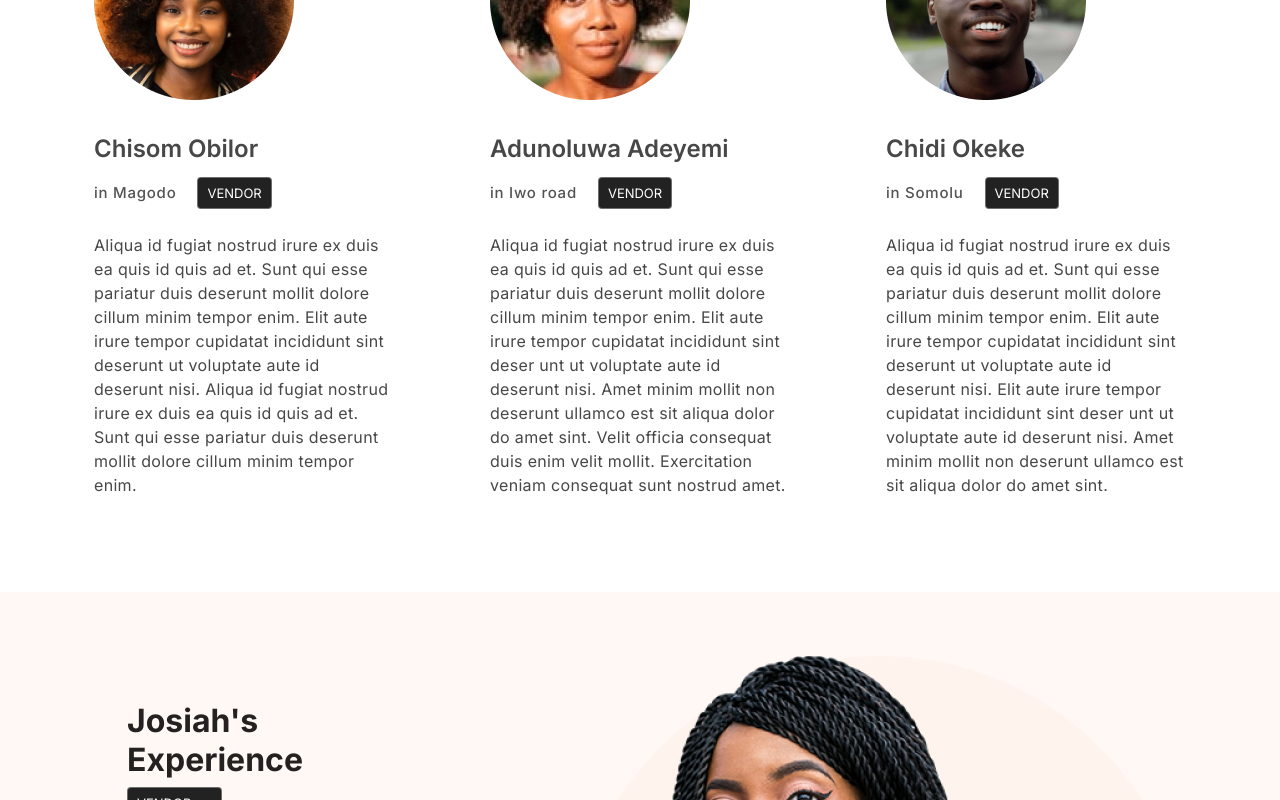
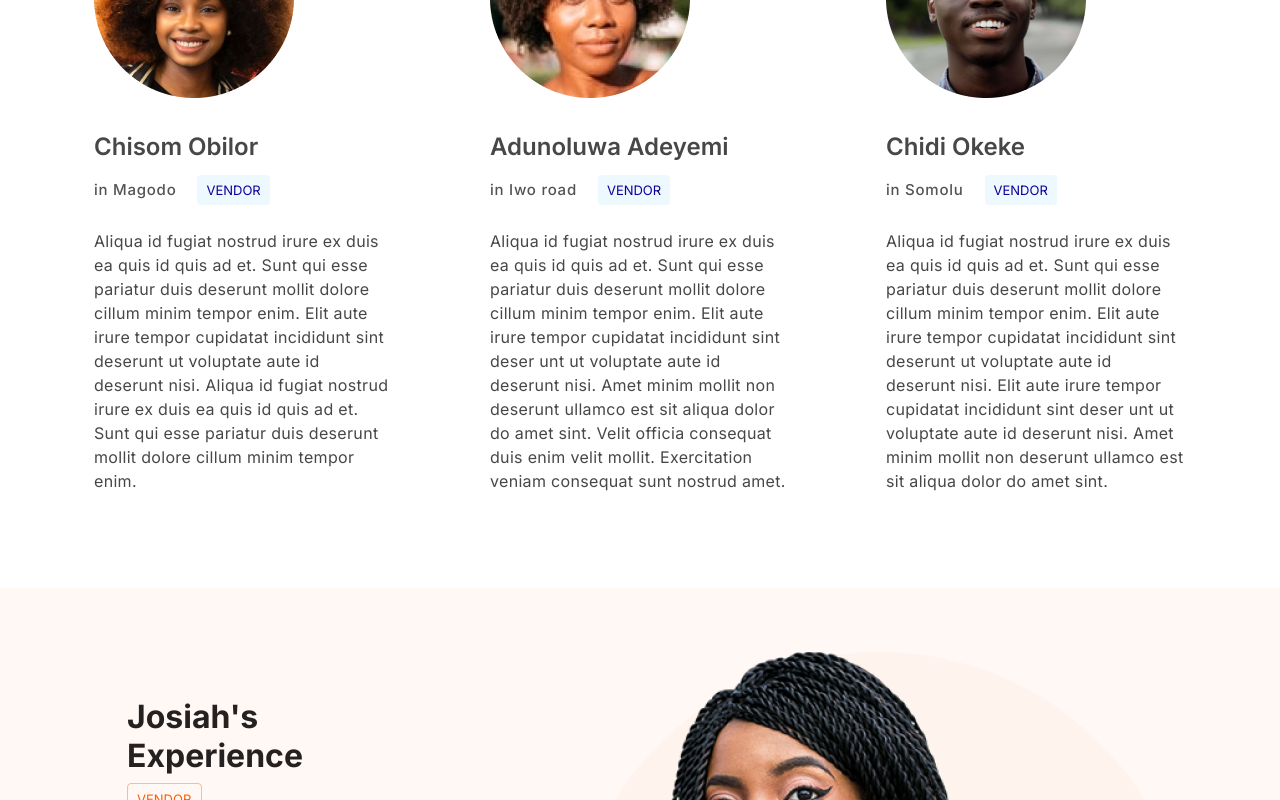
Before and after one commit to stazdev/cloudfift, a React (Create React App) app: page / in a window 1280 px wide. Shown: the part 2000-2800 px from the top of the page. Built offline with nearby package versions, Linux system fonts and the light colour scheme.

Commit message:
more update

```diff
--- a/src/App.js
+++ b/src/App.js
@@ -4,6 +4,8 @@ import Vendor from "./components/FeaturedVendor/Vendor";
 import Header from "./components/Header/Header";
 import Hero from "./components/Hero/Hero";
 import User from "./components/UserComment/User";
+import VendorComment from "./components/VendorComment/VendorComment";
+import Footer from "./components/Footer/Footer";
 
 function App() {
   return (
@@ -13,6 +15,8 @@ function App() {
       <Customer />
       <User />
       <Vendor />
+      <VendorComment />
+      <Footer />
     </div>
   );
 }
--- a/src/components/FeaturedVendor/Vendor.js
+++ b/src/components/FeaturedVendor/Vendor.js
@@ -9,7 +9,7 @@ const Vendor = () => {
     <div className="vendor">
       <div className="vendor__text">
         <h2>Josiah's Experience</h2>
-        <Tag>vendor</Tag>
+        <Tag fvendor>vendor</Tag>
         <p>
           I had the best experience shopping with vasiti. Usability of the
           website was great, very good customer service, an all round great
--- /dev/null
+++ b/src/components/Footer/Footer.css
@@ -0,0 +1,58 @@
+.footer {
+  background-color: #25201d;
+  color: #fff;
+  font-family: "Roboto", sans-serif;
+  font-weight: 400;
+}
+
+.footer__top {
+  display: flex;
+  justify-content: center;
+  align-items: center;
+}
+.footer__top img {
+  margin-right: 16.5rem;
+  margin-top: -5rem;
+  max-width: 37.2rem;
+  max-height: 37.2rem;
+  width: 100%;
+  align-self: center;
+}
+
+.footer__top-text {
+  max-width: 452px;
+}
+.footer__top-text h3 {
+  margin-top: 8rem;
+  font-size: 4rem;
+  line-height: 4rem;
+}
+
+.footer__top-text p {
+  font-size: 1.4rem;
+  margin-top: 1.6rem;
+}
+
+.subscribe {
+  display: flex;
+  justify-content: space-between;
+  align-items: center;
+  width: 368px;
+  background-color: rgba(225, 225, 225, 0.2);
+  border-radius: 0.6rem;
+  margin-top: 3.2rem;
+  margin-bottom: 7rem;
+  padding-right: 0.5rem;
+}
+
+.subscribe input {
+  color: #fff;
+
+  padding: 1rem 1rem;
+  font-size: 1.4rem;
+  background-color: transparent;
+  border: none;
+}
+.subscribe input:focus {
+  outline: none;
+}
--- /dev/null
+++ b/src/components/Footer/Footer.js
@@ -0,0 +1,30 @@
+import React from "react";
+import Button from "../Button/Button";
+import subscribeImage from "../../images/subscribe-banner1.png";
+
+import "./Footer.css";
+const Footer = () => {
+  return (
+    <div className="footer">
+      <div className="footer__top">
+        <img src={subscribeImage} alt="banner" />
+        <div className="footer__top-text">
+          <h3>
+            Be a member <br /> of our community 🎉
+          </h3>
+          <p>
+            We’d make sure you’re always first to know what’s
+            <br /> happening on Vasiti—thus, the world.
+          </p>
+          <div className="subscribe">
+            <input type="email" placeholder="enter your email address" />
+            <Button to="#">subscribe</Button>
+          </div>
+        </div>
+      </div>
+      <div className="footer__bottom"></div>
+    </div>
+  );
+};
+
+export default Footer;
--- a/src/components/UserComment/User.css
+++ b/src/components/UserComment/User.css
@@ -1,7 +1,3 @@
-.user_tag {
-  color: red;
-}
-
 .cards {
   display: grid;
   grid-template-columns: repeat(3, 34rem);
--- a/src/components/UserComment/User.js
+++ b/src/components/UserComment/User.js
@@ -1,6 +1,6 @@
 import React from "react";
 
-import users from "../../users";
+import { users } from "../../users";
 import Tag from "../UserTag/Tag";
 import "./User.css";
 
@@ -13,7 +13,8 @@ const User = () => {
           <div className="username">{user.name}</div>
           <div className="location">
             <span>in {user.city}</span>
-            <Tag customer-tag>{user.user_type}</Tag>
+            {/* {user.user__type === 'customer' ? <Tag customer>{user.user_type}</Tag>} */}
+            <Tag customer>{user.user_type}</Tag>
           </div>
           <div className="comment">{user.comment}</div>
         </div>
--- a/src/components/UserTag/Tag.css
+++ b/src/components/UserTag/Tag.css
@@ -5,6 +5,24 @@
   max-width: 9.5rem;
   border-radius: 4px;
   border: 1px solid rgba(225, 225, 225, 0.4);
-  background-color: #222222;
   padding: 7px 9px;
 }
+
+.customer__tag {
+  color: #0d019a;
+  border: none;
+  background-color: #eef8ff;
+}
+
+.vendor__tag {
+  max-width: 7.5rem;
+  color: #049a01;
+  border: none;
+  background-color: #f0ffee;
+}
+
+.featured-vendor__tag {
+  max-width: 7.5rem;
+  color: #ff5c00;
+  border: 1px solid rgba(255, 92, 0, 0.4);
+}
--- a/src/components/UserTag/Tag.js
+++ b/src/components/UserTag/Tag.js
@@ -2,7 +2,15 @@ import React from "react";
 import "./Tag.css";
 
 function Tag(props) {
-  return <div className="tag">{props.children}</div>;
+  return (
+    <div
+      className={`tag ${props.vendor && "vendor__tag"} ${
+        props.customer && "customer__tag"
+      } ${props.fvendor && "featured-vendor__tag"} `}
+    >
+      {props.children}
+    </div>
+  );
 }
 
 export default Tag;
--- /dev/null
+++ b/src/components/VendorComment/VendorComment.js
@@ -0,0 +1,22 @@
+import React from "react";
+import { vendors } from "../../users";
+import Tag from "../UserTag/Tag";
+
+import "./VendorComment.css";
+
+const VendorComment = () => {
+  return (
+    <div className="cards">
+      {vendors.map((vendor) => (
+        <div className="card">
+          <img src={vendor.image} alt="" />
+          <div className="username">{vendor.name}</div>
+          <Tag vendor>{vendor.user_type}</Tag>
+          <div className="comment">{vendor.comment}</div>
+        </div>
+      ))}
+    </div>
+  );
+};
+
+export default VendorComment;
--- a/src/index.css
+++ b/src/index.css
@@ -11,7 +11,6 @@
 html {
   font-size: 62.5%;
   font-family: "Inter", sans-serif;
-
   box-sizing: border-box;
 }
 
--- a/src/users.js
+++ b/src/users.js
@@ -1,4 +1,4 @@
-const users = [
+export const users = [
   {
     name: "Joseph Ike",
     image: require("./images/Ellipse 22.png"),
@@ -49,4 +49,47 @@ const users = [
   },
 ];
 
-export default users;
+export const vendors = [
+  {
+    name: "Temi Obadofin",
+    image: require("./images/Ellipse 28.png"),
+    user_type: "vendor",
+    comment:
+      "Aliqua id fugiat nostrud irure ex duis ea quis id quis ad et. Sunt qui esse pariatur duis deserunt mollit dolore cillum minim tempor enim. Elit aute irure tempor cupidatat incididunt sint deserunt ut voluptate aute id deserunt nisi. Aliqua id fugiat nostrud irure ex duis ea quis id quis ad et. Sunt qui esse pariatur duis deserunt mollit dolore cillum minim tempor enim.",
+  },
+  {
+    name: "Promise Ejiofor",
+    image: require("./images/Ellipse 29.png"),
+    user_type: "vendor",
+    comment:
+      "Aliqua id fugiat nostrud irure ex duis ea quis id quis ad et. Sunt qui esse pariatur duis deserunt mollit dolore cillum minim tempor enim. Elit aute irure tempor cupidatat incididunt sint deser unt ut voluptate aute id deserunt nisi. Amet minim mollit non deserunt ullamco est sit aliqua dolor do amet sint. Velit officia consequat duis enim velit mollit. Exercitation veniam consequat sunt nostrud amet.",
+  },
+  {
+    name: "Feyisola Arinola",
+    image: require("./images/Ellipse 30.png"),
+    user_type: "vendor",
+    comment:
+      "Aliqua id fugiat nostrud irure ex duis ea quis id quis ad et. Sunt qui esse pariatur duis deserunt mollit dolore cillum minim tempor enim. Elit aute irure tempor cupidatat incididunt sint deserunt ut voluptate aute id deserunt nisi. Elit aute irure tempor cupidatat incididunt sint deser unt ut voluptate aute id deserunt nisi. Amet minim mollit non deserunt ullamco est sit aliqua dolor do amet sint.",
+  },
+  {
+    name: "Karen Ibeh",
+    image: require("./images/Ellipse 31.png"),
+    user_type: "vendor",
+    comment:
+      "Aliqua id fugiat nostrud irure ex duis ea quis id quis ad et. Sunt qui esse pariatur duis deserunt mollit dolore cillum minim tempor enim. Elit aute irure tempor cupidatat incididunt sint deserunt ut voluptate aute id deserunt nisi. Aliqua id fugiat nostrud irure ex duis ea quis id quis ad et. Sunt qui esse pariatur duis deserunt mollit dolore cillum minim tempor enim.",
+  },
+  {
+    name: "Oluchi Uzo",
+    image: require("./images/Ellipse 20.png"),
+    user_type: "vendor",
+    comment:
+      "Aliqua id fugiat nostrud irure ex duis ea quis id quis ad et. Sunt qui esse pariatur duis deserunt mollit dolore cillum minim tempor enim. Elit aute irure tempor cupidatat incididunt sint deser unt ut voluptate aute id deserunt nisi. Amet minim mollit non deserunt ullamco est sit aliqua dolor do amet sint. Velit officia consequat duis enim velit mollit. Exercitation veniam consequat sunt nostrud amet.",
+  },
+  {
+    name: "Amos Okafor",
+    image: require("./images/Ellipse 21.png"),
+    user_type: "vendor",
+    comment:
+      "Aliqua id fugiat nostrud irure ex duis ea quis id quis ad et. Sunt qui esse pariatur duis deserunt mollit dolore cillum minim tempor enim. Elit aute irure tempor cupidatat incididunt sint deserunt ut voluptate aute id deserunt nisi. Elit aute irure tempor cupidatat incididunt sint deser unt ut voluptate aute id deserunt nisi. Amet minim mollit non deserunt ullamco est sit aliqua dolor do amet sint.",
+  },
+];
```
Also changed, not shown: src/components/VendorComment/VendorComment.css (added), src/images/subscribe-banner1.png (renamed from src/images/subscribe-banner 1.png).
